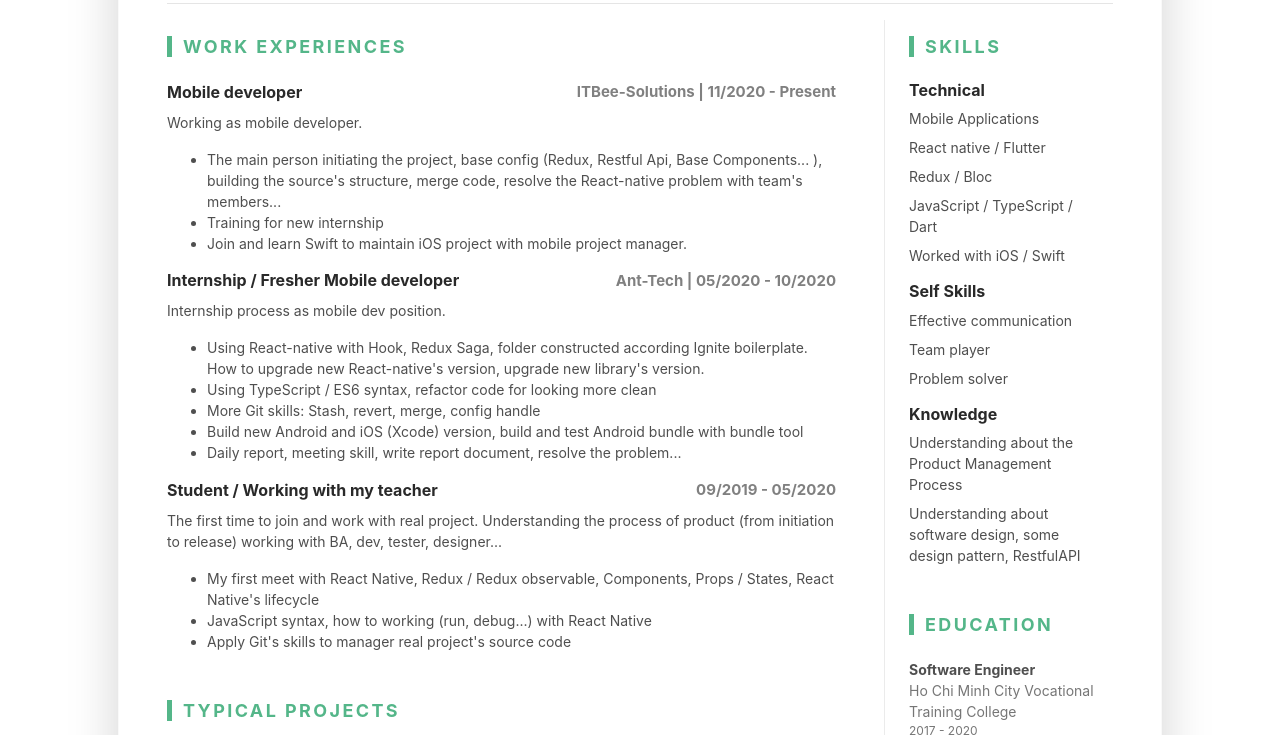
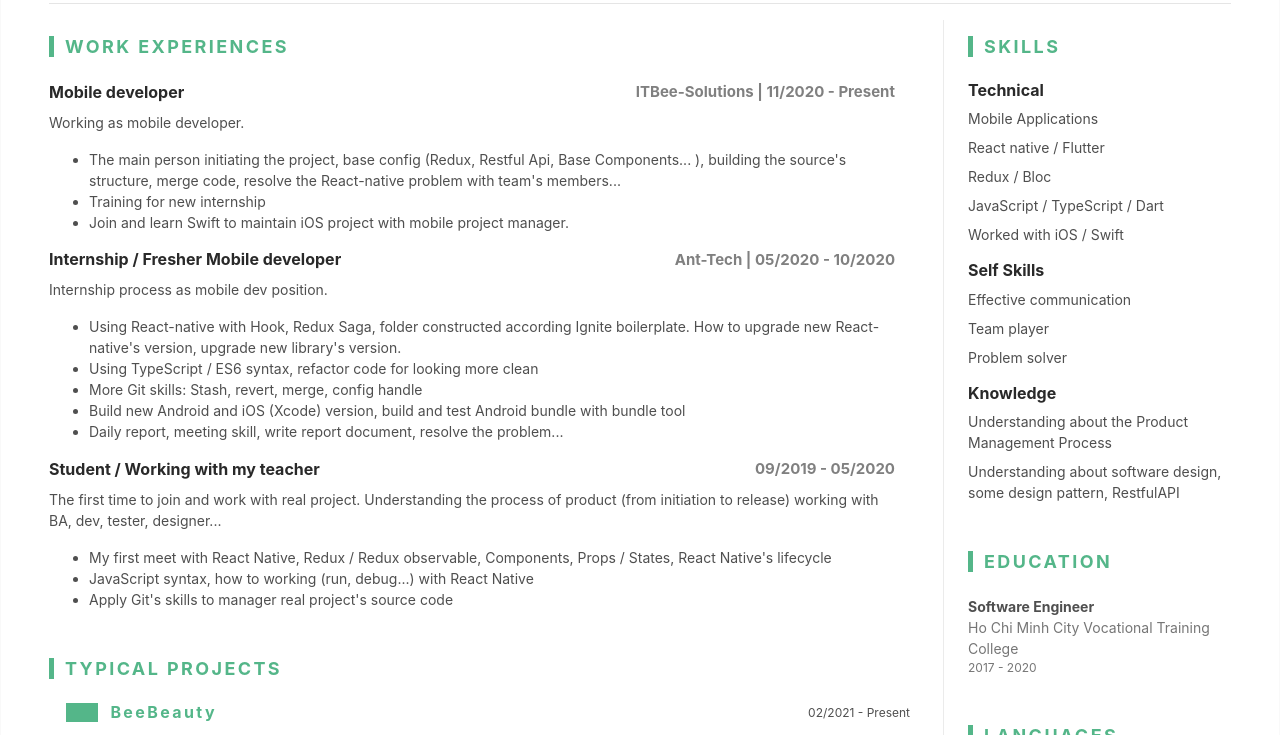
Before and after one commit to vietnguyenhoangw/online-cv-vietnguyenhoangw, a plain HTML site: page index.html in a window 1280 px wide. Shown: the part 428-1163 px from the top of the page. Drawn offline with nearby package versions, Linux system fonts and the light colour scheme; a script that the page names is missing.

Commit message:
:penguin: remove content container

```diff
--- a/index.html
+++ b/index.html
@@ -28,7 +28,7 @@
 	<!-- <div class="demo-banner px-2 py-3 text-white text-center font-weight-bold bg-primary">Want a professional Bootstrap 4 vcard & portfolio template for building your personal brand?<br class="d-lg-none"><a class="btn demo-btn-on-bg text-white font-weight-bold ml-2 mt-2 mt-lg-0" href="https://themes.3rdwavemedia.com/bootstrap-templates/resume/devcard-bootstrap-4-vcard-portfolio-template-for-software-developers/" target="_blank"><i class="fas fa-external-link-alt mr-2"></i>Check out DevCard</a> -->
 	</div>
 	<div class="main-wrapper">
-		<div class="container px-3 px-lg-5">
+		<div class="">
 			<article class="resume-wrapper mx-auto theme-bg-light p-5 mb-5 my-5 shadow-lg">
 
 				<div class="resume-header">
```
